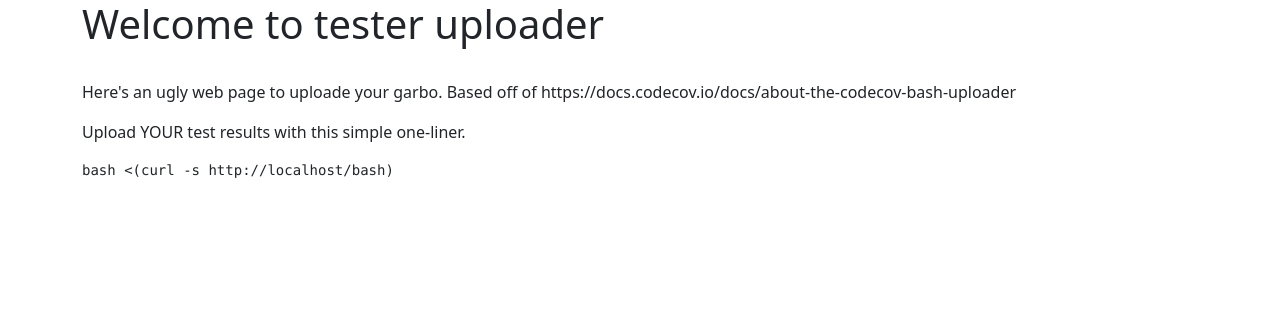
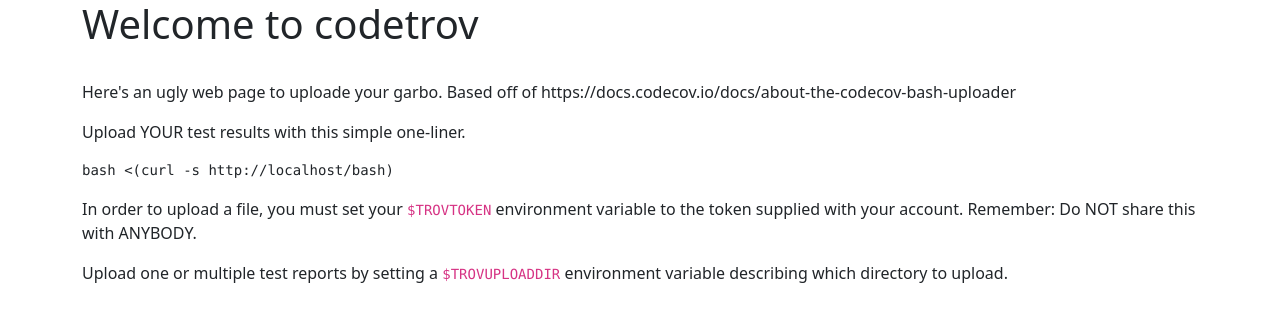
Before and after one commit to garcilazor/Software_Supply_Chain_CTF, a Flask app: page / in a window 1280 px wide. Shown: the top 322 px of the page. Run offline with Flask 2, Linux system fonts and the light colour scheme.

Commit message:
Create upload route

```diff
--- a/src/compromise_dev_workflow/webserver/app.py
+++ b/src/compromise_dev_workflow/webserver/app.py
@@ -1,5 +1,17 @@
-from flask import Flask, render_template, send_file
+from flask import Flask, request, render_template, send_file
 app = Flask(__name__)
+
+# We really need to set up a DB one of these days.
+acceptable_tokens = {
+    "adf81eac-1cb4-4bc5-b35b-b50f986a989e",
+    "7833cc2b-90fc-4384-bd50-3c1ed5bae942",
+    "fae03684-07b3-42a8-b9dc-9fef10aa1f44",
+    "735a566b-f572-4cac-ac6f-dc3f03c512ca",
+    "ce3e2000-1730-4586-abf1-6574153831fb",
+    "b54337b2-35ee-4bad-a74e-83f05394f393",
+    "15694070-55e0-4c26-a0e3-f4b3b58a61c4",
+    "88716a29-abce-40ea-9159-92e675c405d5",
+}
 
 @app.route("/")
 def index():
@@ -9,5 +21,12 @@
 def uploader_download():
     return send_file("static/uploader")
 
+@app.route("/upload", methods=["POST"])
+def handle_upload():
+    token = request.args.get('token')
+    if token in acceptable_tokens:
+        return 200
+    return "Please supply a valid Trov-Token ", 401
+
 if __name__ == "__main__":
     app.run(host="0.0.0.0", debug=True, port=80)
--- a/src/compromise_dev_workflow/webserver/templates/index.html
+++ b/src/compromise_dev_workflow/webserver/templates/index.html
@@ -7,11 +7,16 @@
   </head>
   <body>
     <div class="container">
-      <h1 class="white">Welcome to tester uploader</h2>
+      <h1 class="white">Welcome to codetrov</h2>
       <br>
       <p>Here's an ugly web page to uploade your garbo. Based off of https://docs.codecov.io/docs/about-the-codecov-bash-uploader</p>
       <p>Upload YOUR test results with this simple one-liner.</p>
       <pre><code>bash &lt(curl -s http://localhost/bash)</code></pre>
+      <p>In order to upload a file, you must set your <code>$TROVTOKEN</code> environment variable to the token supplied with your account.
+      Remember: Do NOT share this with ANYBODY.</p>
+      <p>Upload one or multiple test reports by setting a <code>$TROVUPLOADDIR</code> environment variable describing
+      which directory to upload.
+      </p>
     </div>
   </body>
 </html>
```
